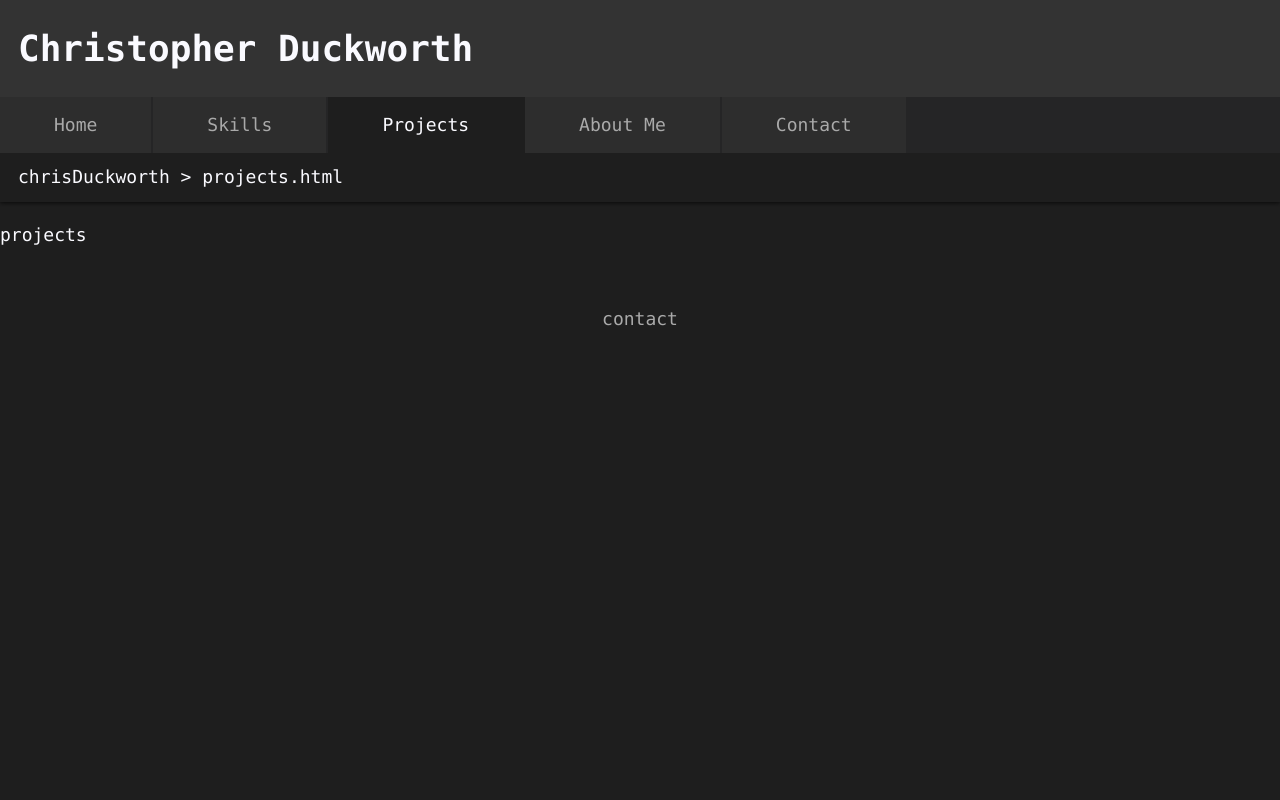
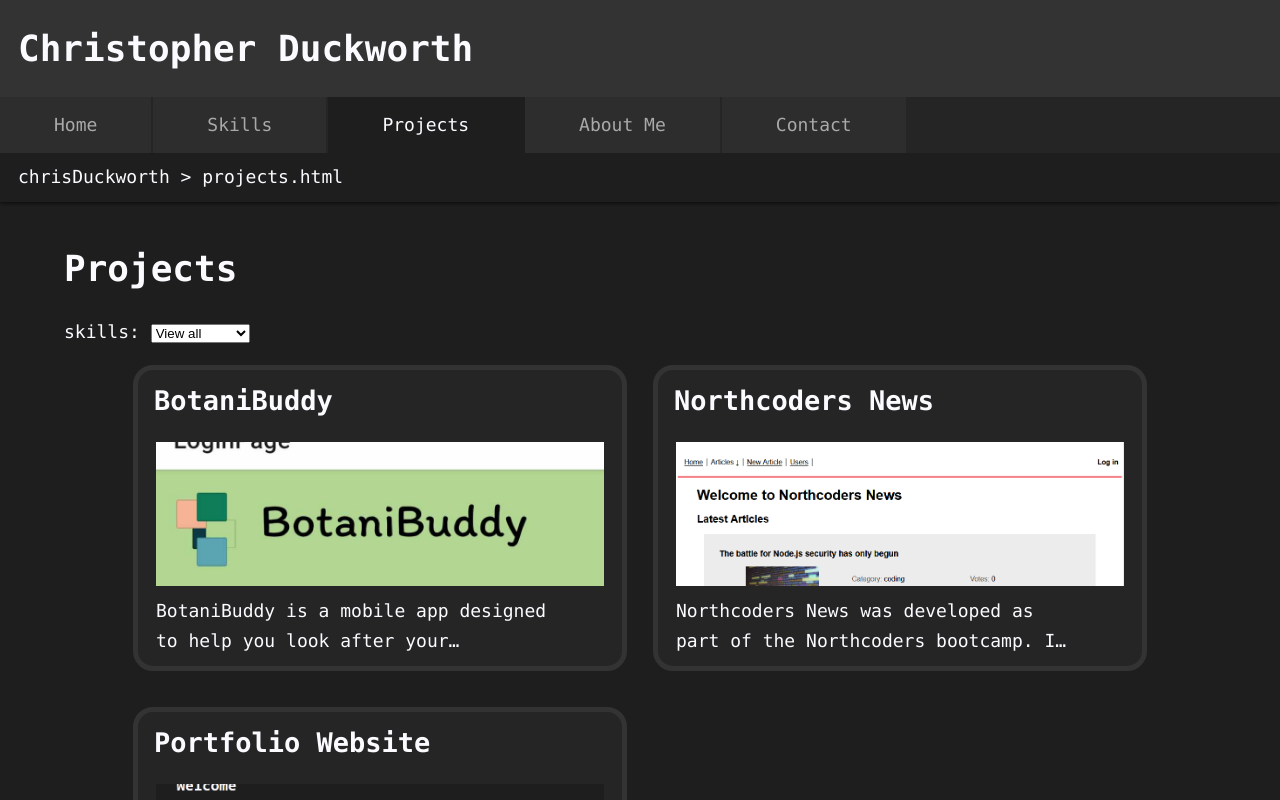
Before and after one commit to chrisRduckworth/chrisRduckworth.github.io, a React (Vite) app: page /projects in a window 1280 px wide. Shown: the top 800 px of the page. Built offline with nearby package versions, Linux system fonts and the light colour scheme.

Commit message:
add projects page

```diff
--- a/src/components/Projects.jsx
+++ b/src/components/Projects.jsx
@@ -1,15 +1,68 @@
-import { useContext, useEffect } from "react";
+import { useContext, useEffect, useState } from "react";
+import { useSearchParams } from "react-router-dom";
 import { HeaderContext } from "../contexts/HeaderContext";
+import { projects } from "./projects.json";
+import "../styles/Projects.css";
+import ProjectCard from "./ProjectCard";
 
 function Projects() {
   const { setHeader } = useContext(HeaderContext);
+  const [searchParams, setSearchParams] = useSearchParams();
+  const [projectsToDisplay, setProjectsToDisplay] = useState(projects);
+
+  const skills = projects
+    .map((project) => project.skills)
+    .flat()
+    .filter((skill, i, arr) => arr.indexOf(skill) === i);
+
+  const handleFormChange = ({ target: { value } }) => {
+    setSearchParams({ skill: value });
+  };
+
+  useEffect(() => {
+    setProjectsToDisplay((currProjects) => {
+      if (!searchParams.get("skill")) {
+        return projects;
+      }
+      return projects.filter((project) => {
+        return project.skills.includes(searchParams.get("skill"));
+      });
+    });
+  }, [searchParams]);
 
   useEffect(() => {
     setHeader((currHeader) => {
       return { tab: "Projects", url: "chrisDuckworth > projects.html" };
     });
   }, []);
-  return <p>projects</p>;
+
+  return (
+    <main>
+      <div>
+        <h1>Projects</h1>
+        <form>
+          <label htmlFor="skills-form">skills: </label>
+          <select id="skills-form" onChange={handleFormChange}>
+            <option value="">View all</option>
+            {skills.map((skill) => {
+              return (
+                <option value={skill} key={skill}>
+                  {skill}
+                </option>
+              );
+            })}
+          </select>
+        </form>
+      </div>
+      <div className="gridContainer">
+        <div className="projectCardsContainer">
+          {projectsToDisplay.map((project) => (
+            <ProjectCard title={project.title} />
+          ))}
+        </div>
+      </div>
+    </main>
+  );
 }
 
 export default Projects;
--- a/src/styles/ProjectCard.css
+++ b/src/styles/ProjectCard.css
@@ -10,7 +10,7 @@
 }
 
 .projectCardThumbnail {
-  width: clamp(10em, 25vw, 25em);
+  width: clamp(10em, 35vw, 25em);
   height: 8em;
   object-fit: cover;
   object-position: 50% 10%;
@@ -24,12 +24,12 @@
 
 .projectCard > h2 {
   padding: 0.5rem 1rem 0;
-  width: clamp(10rem, 25vw, 25rem);
+  width: clamp(10rem, 35vw, 25rem);
 }
 
 .projectCard > p {
   margin: 0 1em 0.5em;
-  width: clamp(10rem, 25vw, 25rem);
+  width: clamp(10rem, 35vw, 25rem);
   display: -webkit-box;
   -webkit-line-clamp: 2;
   -webkit-box-orient: vertical;
@@ -41,7 +41,7 @@
   display: flex;
   justify-content: center;
   align-items: center;
-  width: clamp(10em, 25vw, 25em);
+  width: clamp(10em, 35vw, 25em);
   height: 8em;
   margin: 1em 1em 0;
 }
--- a/src/styles/Projects.css
+++ b/src/styles/Projects.css
@@ -0,0 +1,17 @@
+.projectCardsContainer {
+  --width: calc(clamp(10em, 35vw, 25em) + 3em + 10px);
+  display: grid;
+  grid-template-columns: var(--width) var(--width);
+  column-gap: 0.5rem;
+}
+
+.gridContainer {
+  display: flex;
+  justify-content: center;
+}
+
+@media only screen and (max-width: 970px) {
+  .projectCardsContainer {
+    grid-template-columns: calc(70vw + 3em + 10px);
+  }
+}
```
